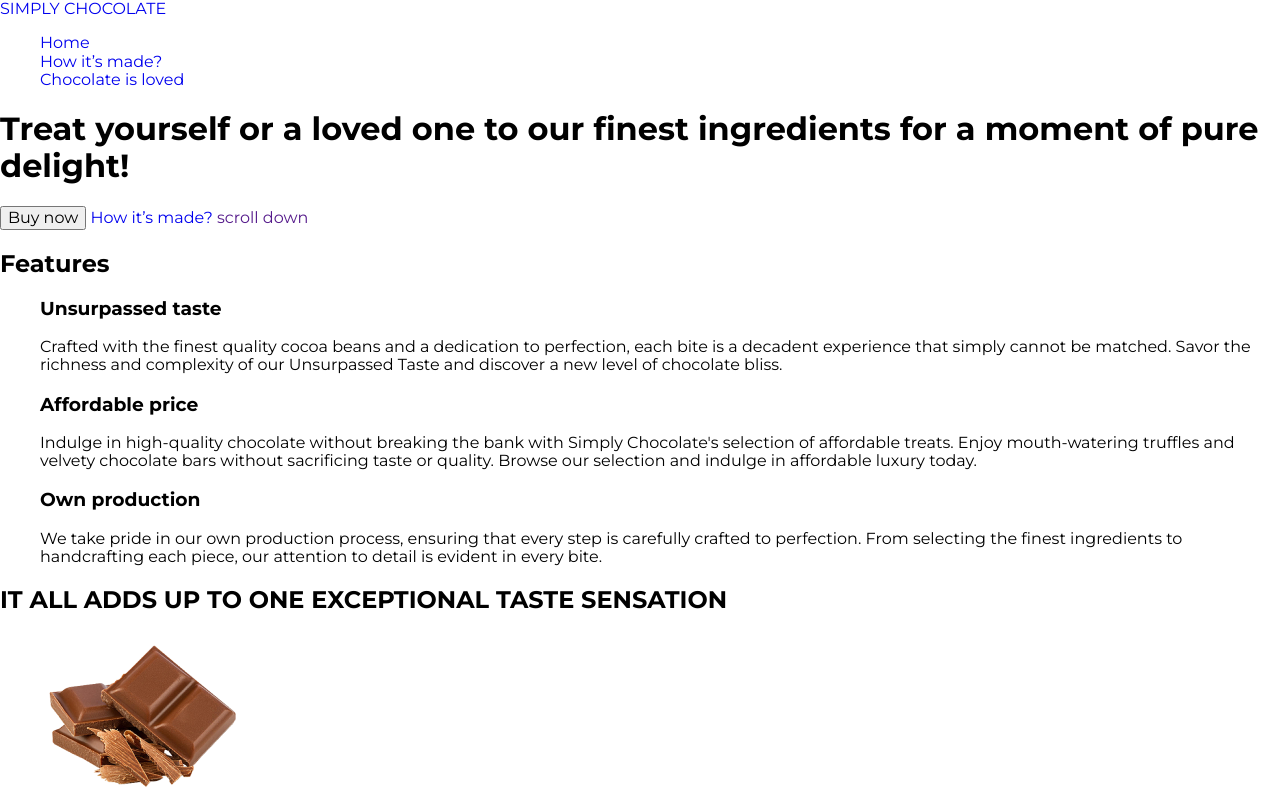
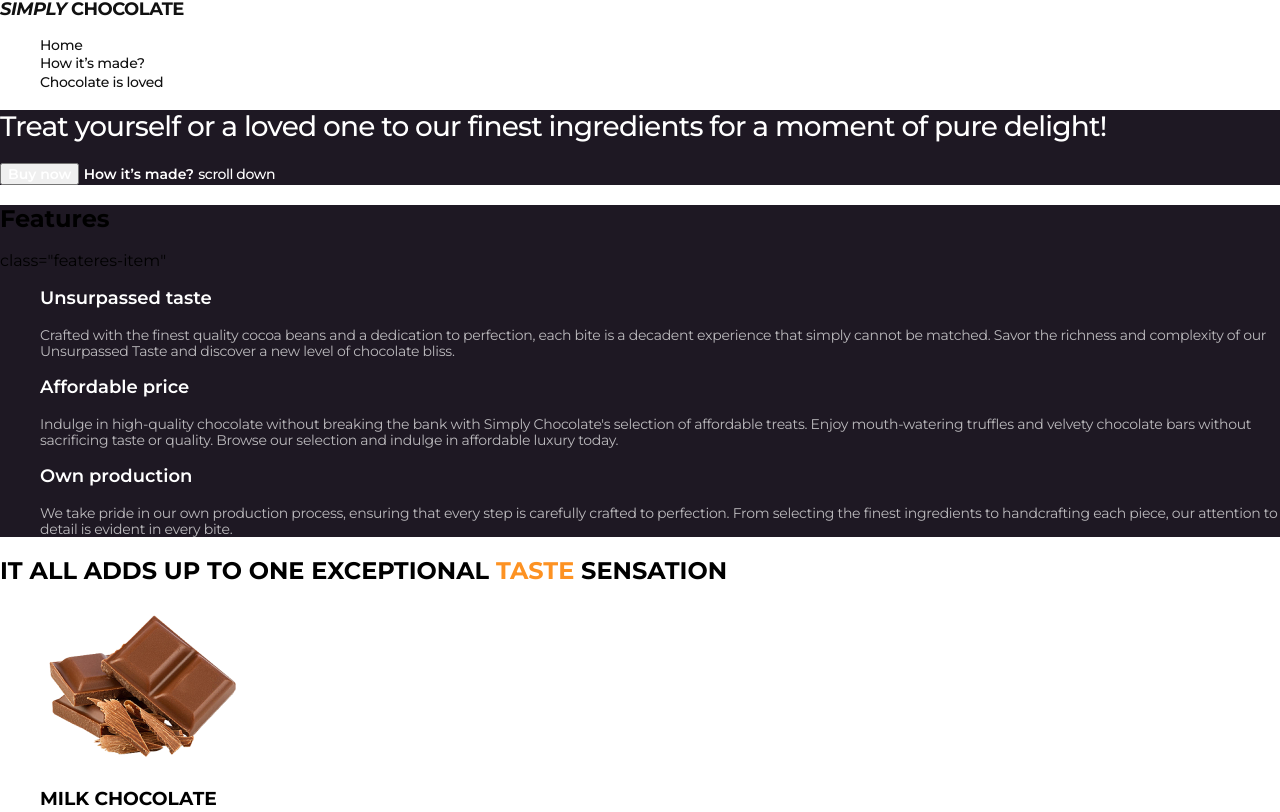
Before and after one commit to Zhekazin/Simply-Chocolate, a plain HTML site: page index.html in a window 1280 px wide. Shown: the top 812 px of the page. Drawn offline with nearby package versions, Linux system fonts and the light colour scheme.

Commit message:
start css

```diff
--- a/index.html
+++ b/index.html
@@ -13,16 +13,20 @@ rel="stylesheet">
 <body>
     <header class="header">
 <nav class="header-navigation">
-<a class="header-logo" href="index.html"><span>SIMPLY</span> CHOCOLATE</a>
+<a class="header-logo" href="index.html">
+    <span class="header-logo-italic">SIMPLY</span> CHOCOLATE</a>
 <ul class="header-menu-list">
     <li class="heder-menu-item">
-        <a class="htder-menu-link" href="index.html">Home</a>
+        <a class="htder-menu-link"
+        href="index.html">Home</a>
     </li class="heder-menu-item">
     <li>
-        <a class="htder-menu-link" href="#how-it's-made">How it’s made?</a>
+        <a class="htder-menu-link"
+        href="#how-it's-made">How it’s made?</a>
     </li>
     <li class="heder-menu-item">
-        <a class="htder-menu-link" href="#chocolate-is-loved">Chocolate is loved</a>
+        <a class="htder-menu-link"
+        href="#chocolate-is-loved">Chocolate is loved</a>
     </li>
 </ul>
 </nav>
@@ -31,46 +35,50 @@ rel="stylesheet">
     <main>
 
 
-<section>
-    <h1>Treat yourself or a loved one to
+<!-- --------------------------------------- -->
+<section class="hero">
+    <h1 class="hero-title">
+        Treat yourself or a loved one to
 our finest ingredients for a moment
 of pure delight!</h1>
 
-<button type="button">Buy now</button>
-<a href="how-it's-made">How it’s made?</a>
-<a href="">scroll down</a>
+<button type="button" class="hero-btn">Buy now</button>
+<a href="#made" class="hero-anchor-btn">How it’s made?</a>
+<a href="#features" class="hero-scroll-btn">scroll down</a>
 </section>
 
-
-<section>
-    <h2>Features</h2>
+<!-- --------------------------------------- -->
+<section class="features">
+    <h2 class="features-list">Features</h2> class="feateres-item"
     <ul>
-        <li>
-            <h3>Unsurpassed taste</h3>
-            <p>Crafted with the finest quality cocoa beans and a dedication to perfection, each bite is a decadent experience that simply cannot be matched. Savor the richness and complexity of our Unsurpassed Taste and discover a new level of chocolate bliss.</p>
+        <li class="feateres-item">
+            <h3 class="features-subtitle">Unsurpassed taste</h3>
+            <p class="feauters-text">Crafted with the finest quality cocoa beans and a dedication to perfection, each bite is a decadent experience that simply cannot be matched. Savor the richness and complexity of our Unsurpassed Taste and discover a new level of chocolate bliss.</p>
         </li>
-        <li>
-            <h3>Affordable price</h3>
-            <p>Indulge in high-quality chocolate without breaking the bank with Simply Chocolate's selection of affordable treats. Enjoy mouth-watering truffles and velvety chocolate bars without sacrificing taste or quality. Browse our selection and indulge in affordable luxury today.</p>
+        <li class="feateres-item">
+            <h3 class="features-subtitle">Affordable price</h3>
+            <p class="feauters-text">Indulge in high-quality chocolate without breaking the bank with Simply Chocolate's selection of affordable treats. Enjoy mouth-watering truffles and velvety chocolate bars without sacrificing taste or quality. Browse our selection and indulge in affordable luxury today.</p>
         </li>
-        <li>
-            <h3>Own production</h3>
-            <p>We take pride in our own production process, ensuring that every step is carefully crafted to perfection. From selecting the finest ingredients to handcrafting each piece, our attention to detail is evident in every bite.</p>
+        <li class="feateres-item">
+            <h3 class="features-subtitle">Own production</h3>
+            <p class="feauters-text">We take pride in our own production process, ensuring that every step is carefully crafted to perfection. From selecting the finest ingredients to handcrafting each piece, our attention to detail is evident in every bite.</p>
         </li>
     </ul>
 </section>
-
+<!-- --------------------------------------- -->
 <section>
-    <h2>IT ALL ADDS UP TO ONE EXCEPTIONAL <span>TASTE</span> SENSATION</h2>
-    <ul>
-        <li><img src="./Img/milck-chocolate.png"
+    <h2 class="taste">IT ALL ADDS UP TO ONE EXCEPTIONAL <span class="accent">TASTE</span> SENSATION</h2>
+    <ul class="taste-title">
+        <li class="taste-item">
+            <img src="./Img/milck-chocolate.png"
             width="206"
             height="160"
             alt="mILKCHOCOLATE">
             <h3>MILK CHOCOLATE</h3>
         </li>
 
-        <li><img src="./Img/milk.png"
+        <li class="taste-item">
+            <img src="./Img/milk.png"
             width="206"
             height="160"
             alt="MILK">
@@ -78,7 +86,8 @@ of pure delight!</h1>
         </li>
 
 
-        <li><img src="./Img/chocolate.png"
+        <li class="taste-item">
+            <img src="./Img/chocolate.png"
             width="206"
             height="160"
             alt="CHOCOLATE">
@@ -86,7 +95,8 @@ of pure delight!</h1>
         </li>
 
 
-        <li><img src="./Img/nuts.png"
+        <li class="taste-item">
+            <img src="./Img/nuts.png"
             width="206"
             height="160"
             alt="HAZELNUTS">
@@ -95,7 +105,7 @@ of pure delight!</h1>
 
     </ul>
 </section>
-
+<!-- --------------------------------------- -->
 <section id="how-it's-made">
     <h2>HOW IT’S <span>MADE?</span></h2>
     <img src="./Img/plate.png" alt="How it's made">
@@ -125,9 +135,9 @@ of pure delight!</h1>
             </li>
         </ul>
 </section>
-
+<!-- --------------------------------------- -->
 <section id="chocolate-is-loved">
-<h2><span>CHOCOLATE</span> IS LOVED</h2>
+<h2 class="taste-title"><span class="accent">CHOCOLATE</span> IS LOVED</h2>
 <ul>
     <li><img src="./Img/team/VD.jpg" width="80" height="80"
         alt="Victoria Dobrzhanska">
@@ -136,13 +146,15 @@ of pure delight!</h1>
     </li>
 
 
-    <li><img src="./Img/team/Nazar.jpg" width="80" height="80"
+    <li>
+        <img src="./Img/team/Nazar.jpg" width="80" height="80"
         alt="Nazar Babenko">
         <h3>Nazar Babenko</h3>
     <p>This chocolate confection is a delight! A delight! The wafer is light and crisp, the hazelnut cream is smooth, and the chocolate is good.</p>
     </li>
 
-    <li><img src="./Img/team/Olena.jpg" width="80" height="80"
+    <li>
+        <img src="./Img/team/Olena.jpg" width="80" height="80"
         alt="Olena Kovalenko">
     <h3>Olena Kovalenko</h3>
     <p> Chocolate is a family favourite treat. Love the delicious smooth chocolate and the creaminess inside. The wafer is soft but crunchy.</p>
@@ -153,7 +165,7 @@ of pure delight!</h1>
 </section>
     </main>
 
-
+<!-- --------------------------------------- -->
     <footer>
 <p><span>Chocolate</span> a delicious cure for a bad day</p>
 <nav>
--- a/style.css/style.css
+++ b/style.css/style.css
@@ -11,10 +11,100 @@ li {
 
 a {
   text-decoration: none;
+}
 
+.accent {
+  color: var(--orange);
 }
 
 body {
-  font-family: 'montserrat', sans-serif;
+  font-family: "montserrat", sans-serif;
+}
+.header {
+}
 
+.header-navigation {
 }
+.header-logo {
+  font-weight: 700;
+  font-size: 18px;
+  line-height: 1.11;
+  letter-spacing: -0.03em;
+  color: var(--black);
+}
+
+.header-logo-italic {
+  font-style: italic;
+}
+.header-menu-list {
+}
+.heder-menu-item {
+}
+.htder-menu-link {
+  font-weight: 500;
+  font-size: 14px;
+  line-height: 1.14;
+  letter-spacing: -0.02em;
+  color: var(--black);
+}
+/* ------HERO--------- */
+.hero {
+  background-color: var(--violet);
+}
+
+.hero-title {
+  font-weight: 500;
+  font-size: 28px;
+  line-height: 1.21;
+  letter-spacing: -0.03em;
+  color: var(--white);
+}
+
+.hero {
+}
+
+.hero-title {
+}
+
+.hero-btn {
+  font-weight: 600;
+  font-size: 14px;
+  color: var(--white);
+}
+
+.hero-anchor-btn {
+  font-weight: 600;
+  font-size: 14px;
+  color: var(--white);
+}
+
+.hero-scroll-btn {
+  font-weight: 500;
+  font-size: 14px;
+  line-height: 1.28;
+  letter-spacing: -0.03em;
+  color: var(--white);
+}
+/* -----------FEATURES--------- */
+.features {
+  background-color: var(--violet);
+}
+
+.features-list {
+}
+
+.feateres-item {
+}
+
+.features-subtitle {
+  font-weight: 600;
+font-size: 18px;
+color: var(--white);
+}
+
+.feauters-text {
+font-size: 14px;
+letter-spacing: -0.02em;
+color: rgba(255, 255, 255, 0.7);
+}
+/* -----------HOW IT’S MADE--------- */
```
